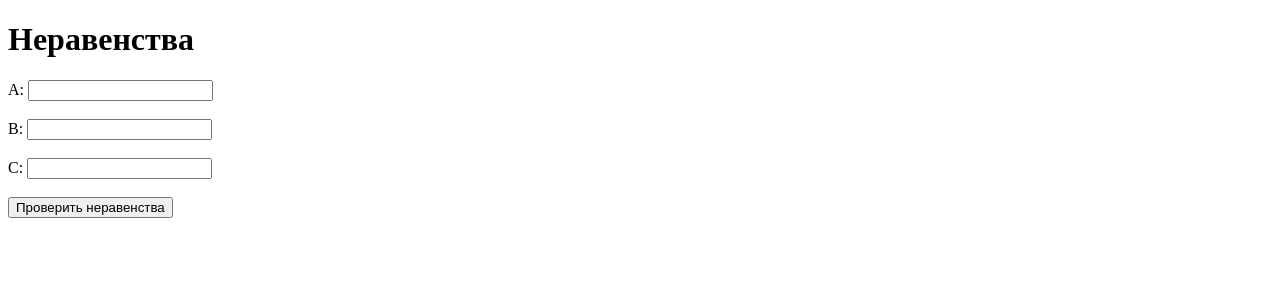
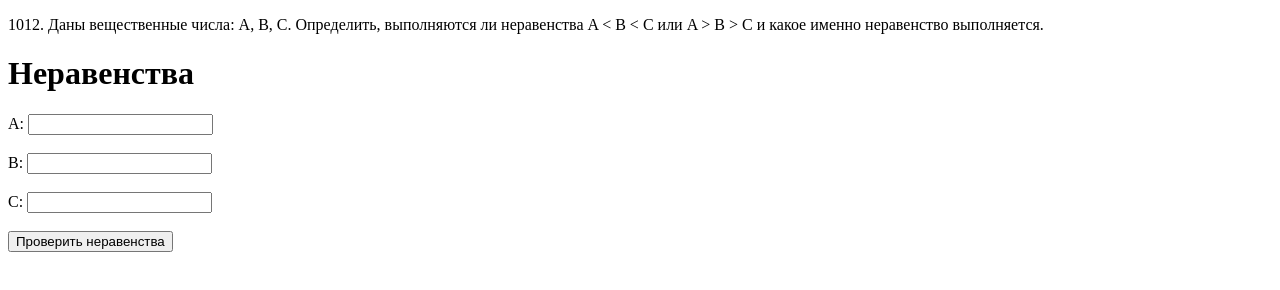
Before and after one commit to serbjsr/algo, a plain HTML site: page index.html in a window 1280 px wide. Drawn offline with Linux system fonts and the light colour scheme.

Commit message:
Update index.html

```diff
--- a/index.html
+++ b/index.html
@@ -3,6 +3,8 @@
 <head>
     <meta charset="UTF-8">
     <title>Неравенства</title>
+    <p>1012. Даны вещественные числа: A, B, C. Определить, выполняются ли неравенства A < B < C или A > B > C и какое именно неравенство выполняется.
+</p>
     <script>
         function checkInequalities() {
             var A = parseFloat(document.getElementById("inputA").value);
```
